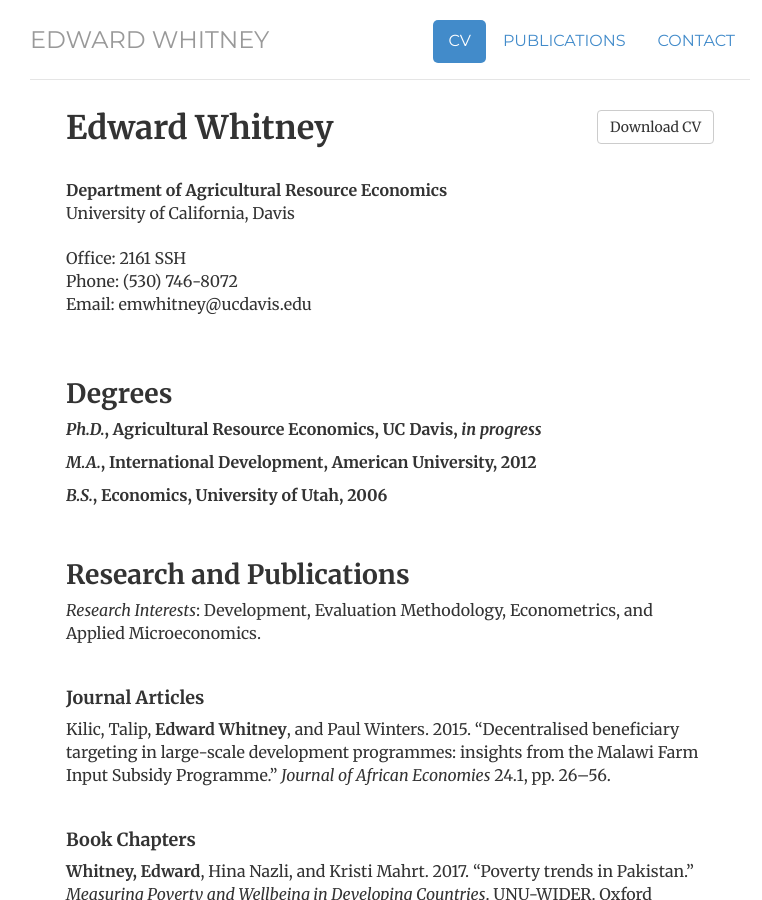
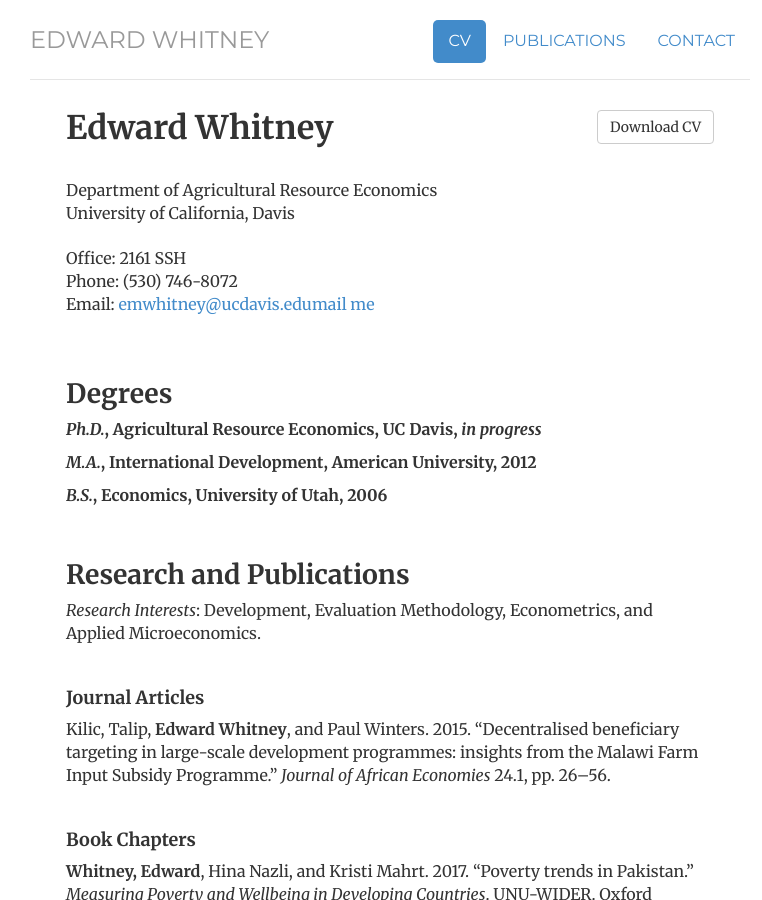
Before and after one commit to edwardmw/edwardmwhitney, a Jekyll site: the page built from cv/index.html, in a window 1280 px wide and 900 px high. Shown: the whole window, without its empty margins (250-1012 px from the left). Built offline with Jekyll 4.4.1, drawn with Linux system fonts in a browser that asks for light colours.

Commit message:
commit2.9rr

```diff
--- a/cv/index.html
+++ b/cv/index.html
@@ -14,12 +14,12 @@ description: Current CV for Edward Whitney, a PhD. student, Development Economis
 				<span itemprop="name"><h1>Edward Whitney</h1></span>
 				<br>
 				<address>
-				<span itemprop="affiliation"><strong>Department of Agricultural Resource Economics</strong><br></span>
+				<span itemprop="affiliation">Department of Agricultural Resource Economics<br></span>
 				<span itemprop="affiliation">University of California, Davis<br></span>
 				<br>
 				Office: 2161 SSH<br>
 				Phone: (530) 746-8072<br>
-				Email: <span class="obfuscate">ude.sivadcu@yentihwme</span>
+				Email: <a href="mailto:emailme@edwardmwhitney.com" target="_blank"><span class="obfuscate">ude.sivadcu@yentihwme</span>mail me</a>
 				</address>
 				</div>
 
```
